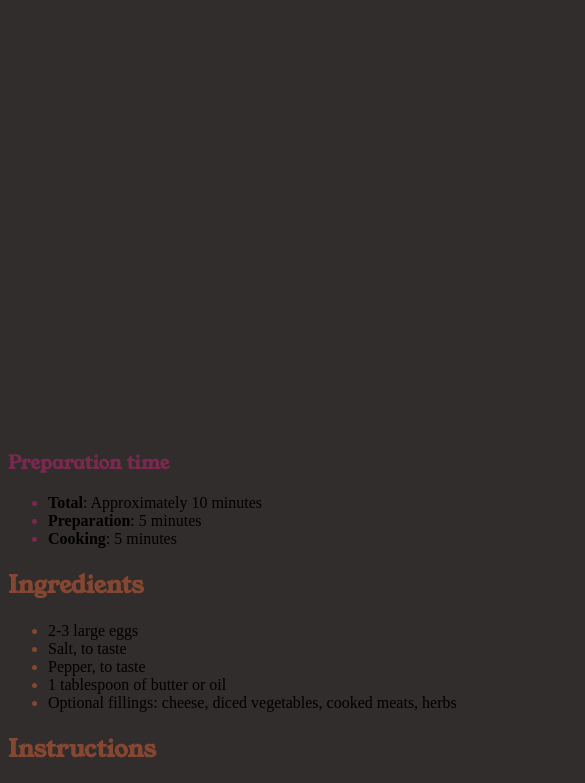
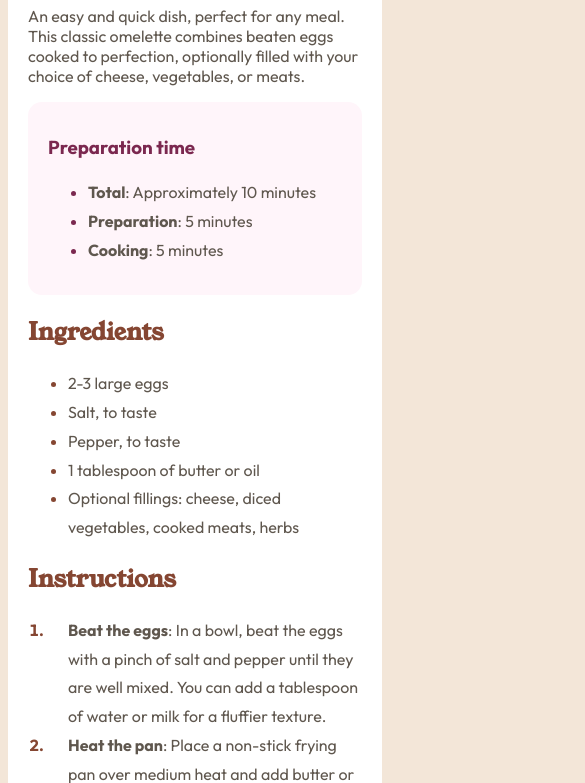
Before and after one commit to kadenrose/frontEndMentor-recipePage, a plain HTML site: page index.html in a window 390 px wide. Shown: the part 312-1095 px from the top of the page, 585 px wide, since content can reach past the window. Drawn offline with Linux system fonts and the light colour scheme; a web font is replaced by a local one.

Commit message:
02.19.2025
Style for web and mobile

```diff
--- a/index.html
+++ b/index.html
@@ -11,12 +11,13 @@
   </head>
   <body>
     <header>
+      <img src="assets/images/image-omelette.jpeg" alt="A yummy egg omelette with tomatoes, spinach, mushrooms, & parsley with a side of hummus, on top of a off-white colored glass plate, which is sitting on top of a white, marble counter top.">
       <h1>Simple Omelette Recipe</h1>
       <p>An easy and quick dish, perfect for any meal. This classic omelette combines beaten eggs cooked to perfection, optionally filled with your choice of cheese, vegetables, or meats.</p>
     </header>
 
     <main>
-      <section id="preptime">
+      <section id="prepTime">
         <h3>Preparation time</h3>
         <ul>
           <li><b>Total</b>: Approximately 10 minutes</li>
@@ -70,7 +71,8 @@
     </main>
 
     <footer>
-      <small>Challenge by <a href="https://www.frontendmentor.io?ref=challenge" target="_blank">Frontend Mentor</a>.
+      <small>
+        Challenge by <a href="https://www.frontendmentor.io?ref=challenge" target="_blank">Frontend Mentor</a>.
         Coded by <a href="https://github.com/kadenrose?tab=repositories">Kaden Rose</a>.</small>
     </footer>
   </body>
--- a/styles.css
+++ b/styles.css
@@ -19,48 +19,93 @@
 }
 
 html {
-    background-color: var(--stone-900);  /* TEMP */
+    background-color: var(--stone-100);  /* TEMP */
     max-width: 1440px;
+    display: flex;
+    justify-content: center;
 }
 
 body {
-    /* max-width: 740px; */
-    display: grid;
-    /* place-items: center; */
-    grid-template-columns: 1fr 740px 1fr;
-    grid-template-rows: 1fr 1fr 1fr;
-    gap: none;
+    width: 740px;
+    background-color: var(--white);
+    padding: 20px;
+    border-radius: 14px;
+    font-family: var(--typefacetwo);
+    color: var(--stone-600);
 }
 
-header {
-    grid-column-start: 2;
-    /* grid-row: 1/2; */
+body img{
+    width: 100%;
+    border-radius: 14px;
 }
 
-main {
-    grid-column-start: 2;
-    /* grid-row: 2/3; */
+li {
+    line-height: 1.8;
 }
 
 footer {
-    grid-column-start: 2;
-    /* grid-row: 3/4; */
+    background-color: var(--rose-50);
+    border-radius: 14px;
+    padding: 15px 0px 15px 20px;
+}
+
+h1 {
+    color: var(--stone-900);
 }
 
 h1, h2, h3 {
     font-family: var(--typefaceone);
 }
 
-h1 {
-    color: var(--black);
-}
-
 h2, td:nth-child(even), li::marker {
     color: var(--brown);
 }
 
-#preptime li::marker, h3 {
+#prepTime li::marker, h3 {
     color: var(--rose-800);
+}
+
+ol li::marker {
+    font-weight: bold;
+    content: counter(list-item) ".        ";
+}
+
+#prepTime h3{
+    font-family: var(--typefacetwo);
+}
+
+#prepTime {
+    background-color: var(--rose-50);
+    border-radius: 14px;
+    padding: 15px 0px 15px 20px;
+}
+
+table{
+    border-collapse: collapse;
+    width: 100%;
+}
+
+td {
+    padding: 14px;
+    text-align: left;
+}
+
+tr:not(:last-child) td {
+    border-bottom: 1px solid var(--stone-150);
+}
+
+@media screen and (max-width:600px){
+    /* html {
+        max-width:
+    } */
+
+    body {
+        width: auto;
+    }
+
+    body img{
+        width: 100%;
+    }
 }
 
 /* # Front-end Style Guide
```
